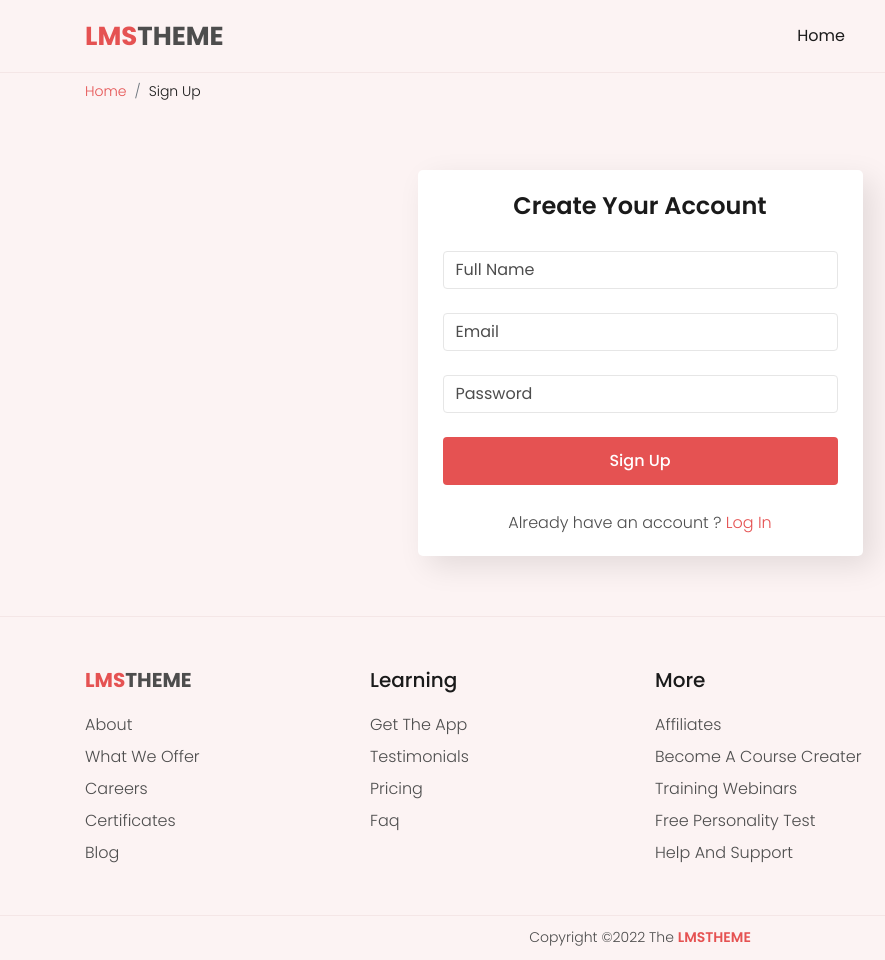
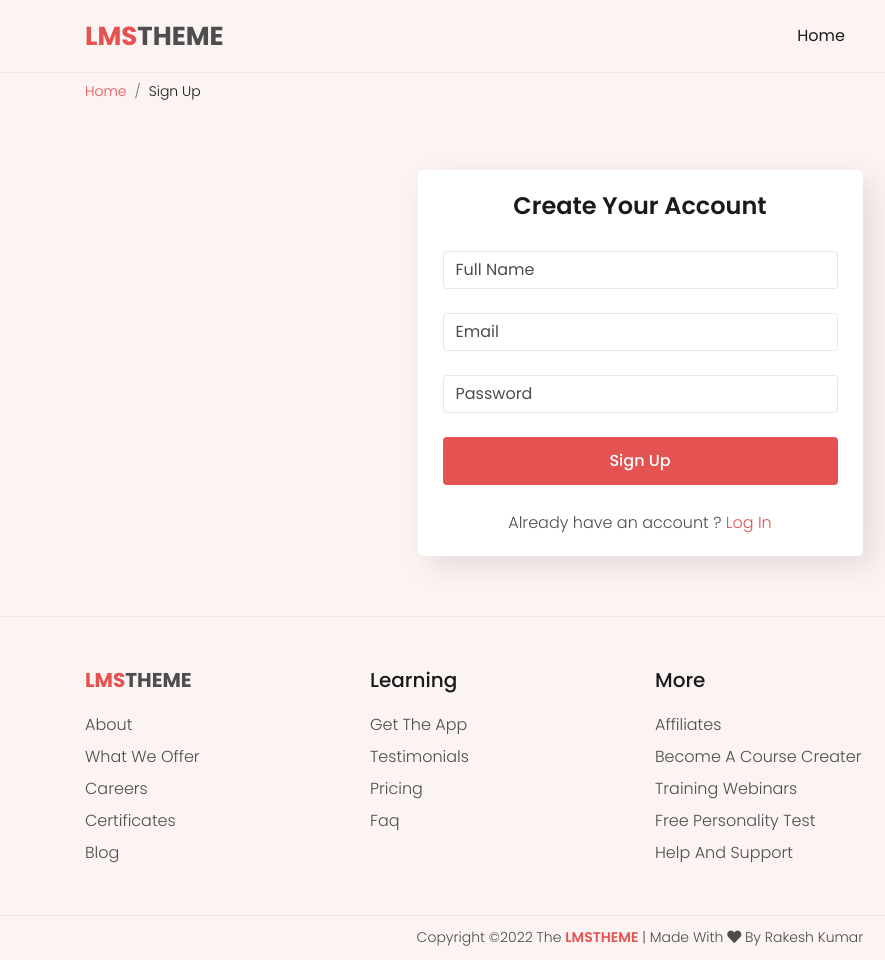
Before and after one commit to rkkumar6247/lmstheme.github.io, a plain HTML site: page sign-up.html in a window 1280 px wide. Shown: the full height of the page, 0-885 px from the left. Drawn offline with Linux system fonts and the light colour scheme.

Commit message:
Update sign-up.html

```diff
--- a/sign-up.html
+++ b/sign-up.html
@@ -167,7 +167,7 @@
                 <div class="container">
                     <div class="row">
                         <div class="col">
-                            <p>copyright &copy;2022 The <a href="#">LMSTHEME</a></p>
+                            <p>copyright &copy;2022 The <a href="#">LMSTHEME</a> | Made with <i class="fa fa-heart"></i> By Rakesh Kumar</p>
                         </div>
                     </div>
                 </div>
```
